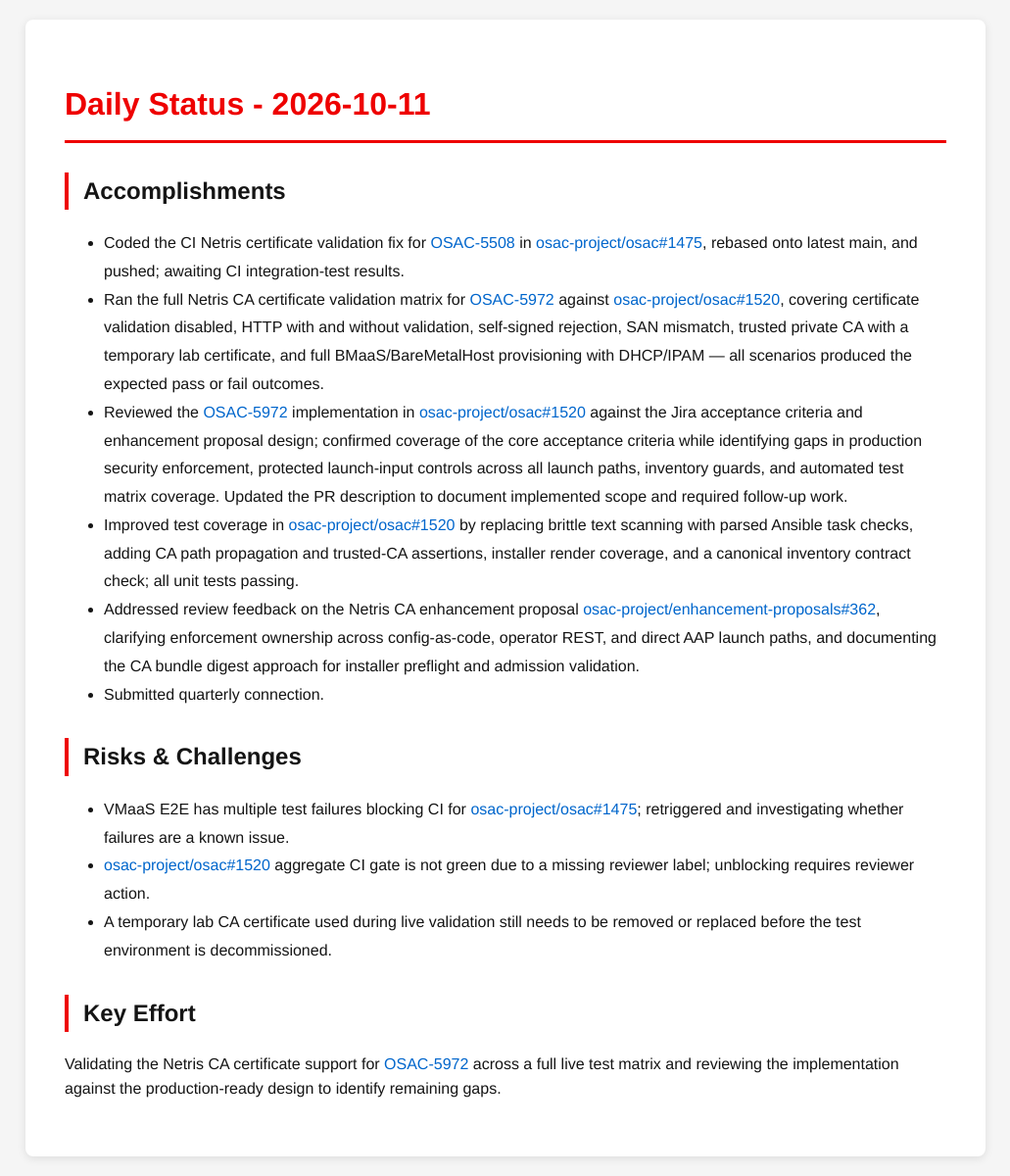
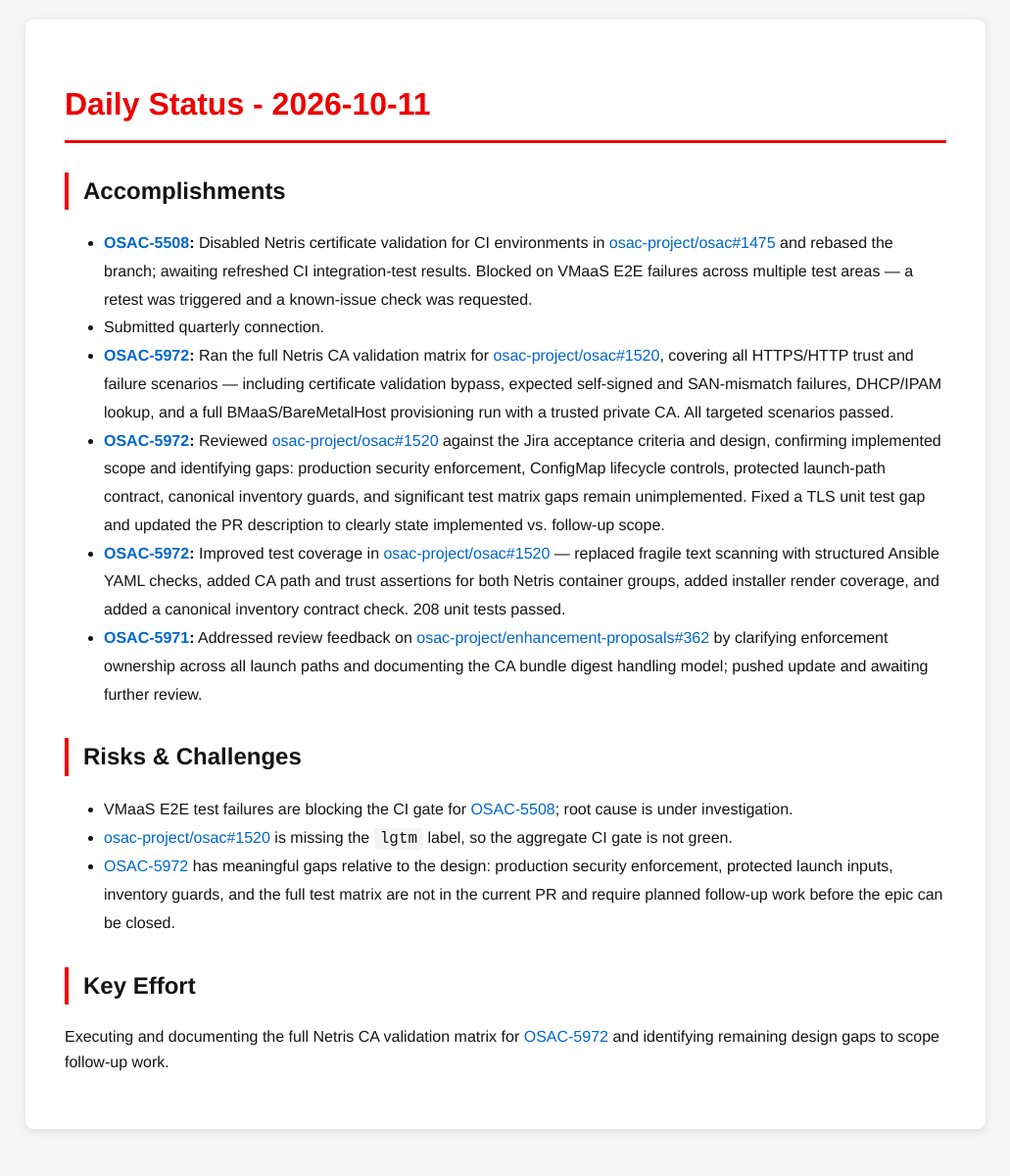
Before and after one commit to tzvatot/daily-status, a Jekyll site: the page built from 2026-10-11.md, in a window 1280 px wide. Shown: the whole page at 98% size, without its empty margins (124-1155 px from the left). Built offline with Jekyll 4.4.1, drawn with Linux system fonts in a browser that asks for light colours; after the commit the page ends 1172 px from its top, so only the background shows below that.

Commit message:
Daily status update - 2026-10-11

```diff
--- a/2026-10-11.md
+++ b/2026-10-11.md
@@ -7,17 +7,17 @@
 # Daily Status - 2026-10-11
 
 ## Accomplishments
-- Coded the CI Netris certificate validation fix for [OSAC-5508](https://redhat.atlassian.net/browse/OSAC-5508) in [osac-project/osac#1475](https://github.com/osac-project/osac/pull/1475), rebased onto latest main, and pushed; awaiting CI integration-test results.
-- Ran the full Netris CA certificate validation matrix for [OSAC-5972](https://redhat.atlassian.net/browse/OSAC-5972) against [osac-project/osac#1520](https://github.com/osac-project/osac/pull/1520), covering certificate validation disabled, HTTP with and without validation, self-signed rejection, SAN mismatch, trusted private CA with a temporary lab certificate, and full BMaaS/BareMetalHost provisioning with DHCP/IPAM — all scenarios produced the expected pass or fail outcomes.
-- Reviewed the [OSAC-5972](https://redhat.atlassian.net/browse/OSAC-5972) implementation in [osac-project/osac#1520](https://github.com/osac-project/osac/pull/1520) against the Jira acceptance criteria and enhancement proposal design; confirmed coverage of the core acceptance criteria while identifying gaps in production security enforcement, protected launch-input controls across all launch paths, inventory guards, and automated test matrix coverage. Updated the PR description to document implemented scope and required follow-up work.
-- Improved test coverage in [osac-project/osac#1520](https://github.com/osac-project/osac/pull/1520) by replacing brittle text scanning with parsed Ansible task checks, adding CA path propagation and trusted-CA assertions, installer render coverage, and a canonical inventory contract check; all unit tests passing.
-- Addressed review feedback on the Netris CA enhancement proposal [osac-project/enhancement-proposals#362](https://github.com/osac-project/enhancement-proposals/pull/362), clarifying enforcement ownership across config-as-code, operator REST, and direct AAP launch paths, and documenting the CA bundle digest approach for installer preflight and admission validation.
+- **[OSAC-5508](https://redhat.atlassian.net/browse/OSAC-5508):** Disabled Netris certificate validation for CI environments in [osac-project/osac#1475](https://github.com/osac-project/osac/pull/1475) and rebased the branch; awaiting refreshed CI integration-test results. Blocked on VMaaS E2E failures across multiple test areas — a retest was triggered and a known-issue check was requested.
 - Submitted quarterly connection.
+- **[OSAC-5972](https://redhat.atlassian.net/browse/OSAC-5972):** Ran the full Netris CA validation matrix for [osac-project/osac#1520](https://github.com/osac-project/osac/pull/1520), covering all HTTPS/HTTP trust and failure scenarios — including certificate validation bypass, expected self-signed and SAN-mismatch failures, DHCP/IPAM lookup, and a full BMaaS/BareMetalHost provisioning run with a trusted private CA. All targeted scenarios passed.
+- **[OSAC-5972](https://redhat.atlassian.net/browse/OSAC-5972):** Reviewed [osac-project/osac#1520](https://github.com/osac-project/osac/pull/1520) against the Jira acceptance criteria and design, confirming implemented scope and identifying gaps: production security enforcement, ConfigMap lifecycle controls, protected launch-path contract, canonical inventory guards, and significant test matrix gaps remain unimplemented. Fixed a TLS unit test gap and updated the PR description to clearly state implemented vs. follow-up scope.
+- **[OSAC-5972](https://redhat.atlassian.net/browse/OSAC-5972):** Improved test coverage in [osac-project/osac#1520](https://github.com/osac-project/osac/pull/1520) — replaced fragile text scanning with structured Ansible YAML checks, added CA path and trust assertions for both Netris container groups, added installer render coverage, and added a canonical inventory contract check. 208 unit tests passed.
+- **[OSAC-5971](https://redhat.atlassian.net/browse/OSAC-5971):** Addressed review feedback on [osac-project/enhancement-proposals#362](https://github.com/osac-project/enhancement-proposals/pull/362) by clarifying enforcement ownership across all launch paths and documenting the CA bundle digest handling model; pushed update and awaiting further review.
 
 ## Risks & Challenges
-- VMaaS E2E has multiple test failures blocking CI for [osac-project/osac#1475](https://github.com/osac-project/osac/pull/1475); retriggered and investigating whether failures are a known issue.
-- [osac-project/osac#1520](https://github.com/osac-project/osac/pull/1520) aggregate CI gate is not green due to a missing reviewer label; unblocking requires reviewer action.
-- A temporary lab CA certificate used during live validation still needs to be removed or replaced before the test environment is decommissioned.
+- VMaaS E2E test failures are blocking the CI gate for [OSAC-5508](https://redhat.atlassian.net/browse/OSAC-5508); root cause is under investigation.
+- [osac-project/osac#1520](https://github.com/osac-project/osac/pull/1520) is missing the `lgtm` label, so the aggregate CI gate is not green.
+- [OSAC-5972](https://redhat.atlassian.net/browse/OSAC-5972) has meaningful gaps relative to the design: production security enforcement, protected launch inputs, inventory guards, and the full test matrix are not in the current PR and require planned follow-up work before the epic can be closed.
 
 ## Key Effort
-Validating the Netris CA certificate support for [OSAC-5972](https://redhat.atlassian.net/browse/OSAC-5972) across a full live test matrix and reviewing the implementation against the production-ready design to identify remaining gaps.
+Executing and documenting the full Netris CA validation matrix for [OSAC-5972](https://redhat.atlassian.net/browse/OSAC-5972) and identifying remaining design gaps to scope follow-up work.
```
